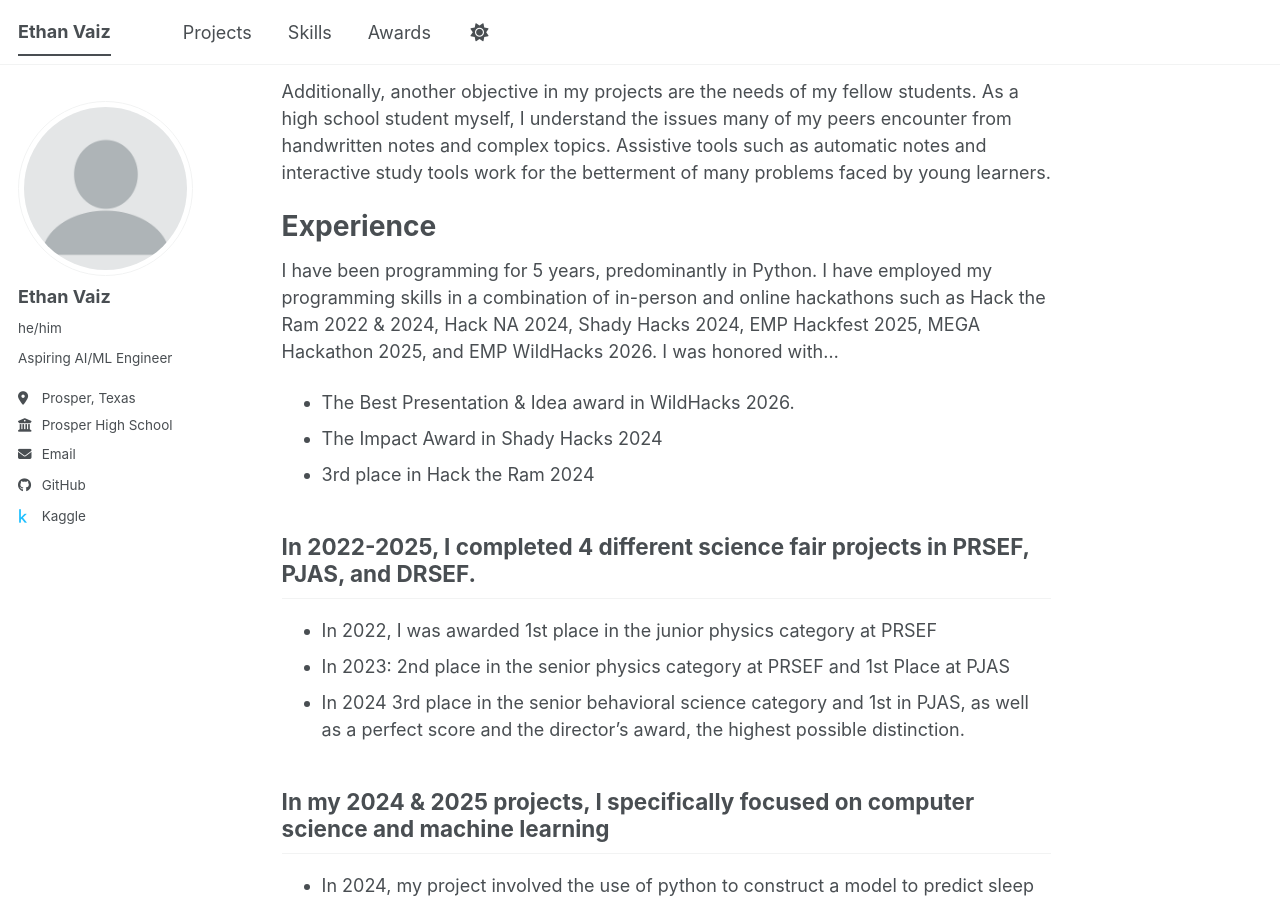
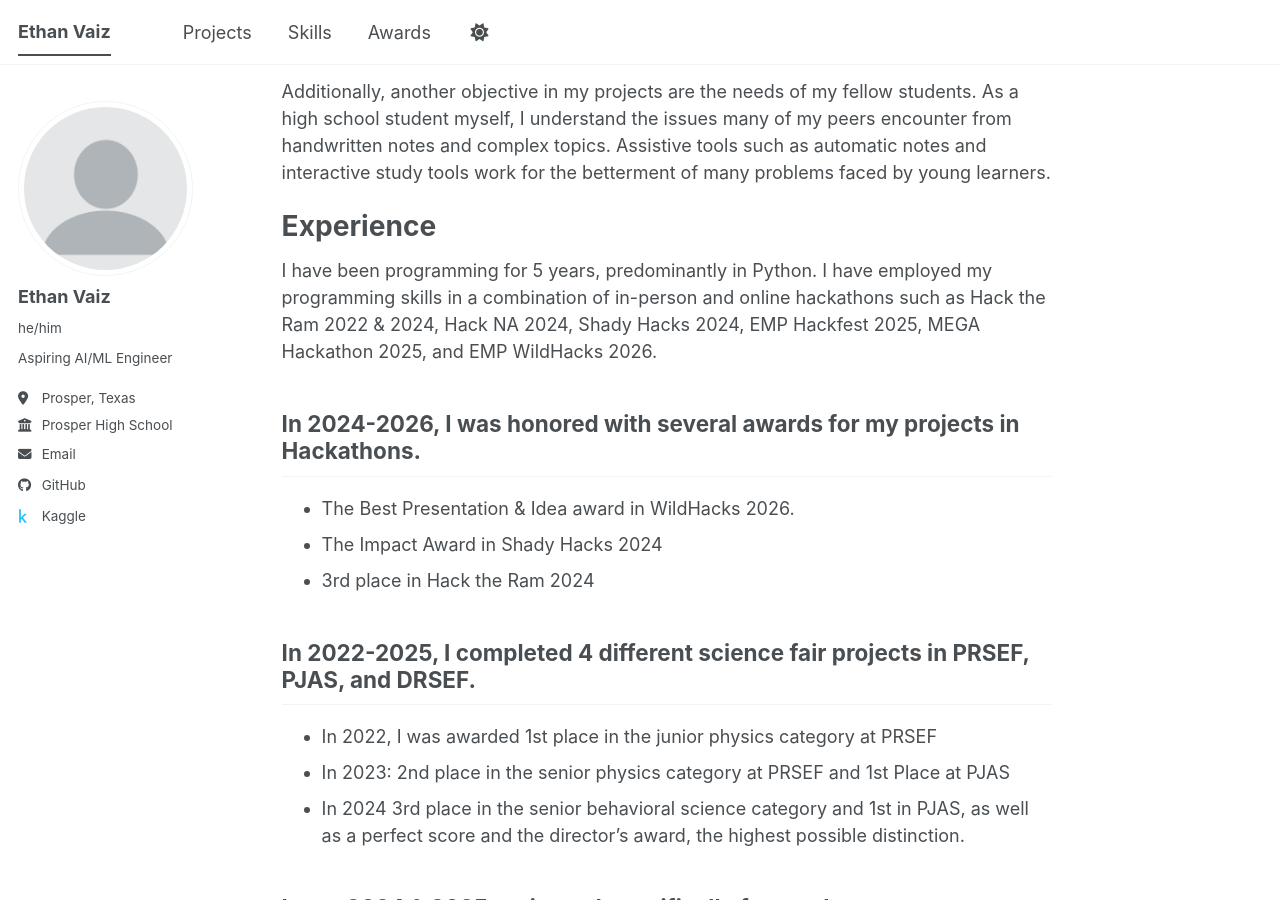
Before and after one commit to EDV4023/EDV4023.github.io, a Jekyll site: the page built from _pages/about.md, in a window 1280 px wide and 900 px high, scrolled down 696 px. Built offline with Jekyll 4.4.1, drawn with Linux system fonts in a browser that asks for light colours; a script bundle is joined from its source files by our own code; library files that are not in the unit come from our copies.

Commit message:
Adding Project Info

```diff
--- a/_pages/about.md
+++ b/_pages/about.md
@@ -21,7 +21,9 @@ Additionally, another objective in my projects are the needs of my fellow studen
 Experience
 ===
 I have been programming for 5 years, predominantly in Python. I have employed my programming skills in a combination of in-person and online hackathons such as Hack the Ram 2022 & 2024, Hack NA 2024, Shady Hacks 2024, EMP Hackfest 2025, MEGA Hackathon 2025, and EMP WildHacks 2026.
-I was honored with...
+
+In 2024-2026, I was honored with several awards for my projects in Hackathons.
+---
 - The Best Presentation & Idea award in WildHacks 2026.
 - The Impact Award in Shady Hacks 2024
 - 3rd place in Hack the Ram 2024
--- a/_pages/portfolio.html
+++ b/_pages/portfolio.html
@@ -1,7 +1,7 @@
 ---
 layout: archive
-title: "Portfolio"
-permalink: /portfolio/
+title: "Projects"
+permalink: /projects/
 author_profile: true
 ---
 
```
Also changed, not shown: _projects/2009-10-01-paper-title-number-1.md (deleted, +0 -14 lines), _projects/projects.md (added, +27 -0 lines).
